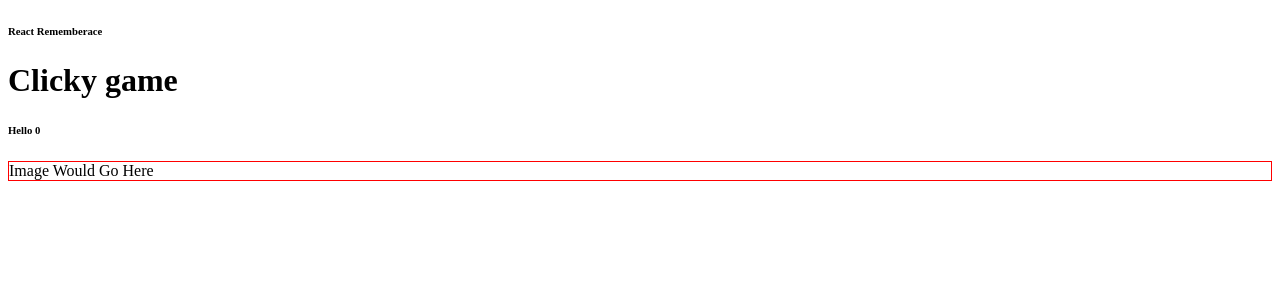
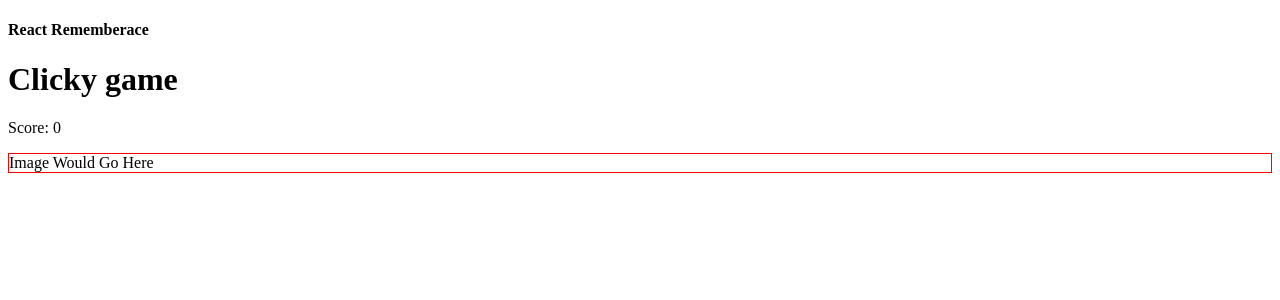
Before and after one commit to usafowose/Ancillary_Practice_and_Projects, a React (Create React App) app in the folder React-Apps/react_remembrance/: page / in a window 1280 px wide. Shown: the top 300 px of the page. Built offline with nearby package versions, Linux system fonts and the light colour scheme.

Commit message:
Made Header comp functnl as it is stateless

```diff
--- a/React-Apps/react_remembrance/src/components/Header/index.js
+++ b/React-Apps/react_remembrance/src/components/Header/index.js
@@ -4,9 +4,9 @@ const Header = (props) => {
   return (
     <div>
       <header>
-        <h6>React Rememberace</h6>
+        <h4>React Rememberace</h4>
         <h1> Clicky game</h1>
-        <h6>Hello {props.score}</h6>
+        <p>Score: {props.score}</p>
       </header>
     </div>
   )
```
